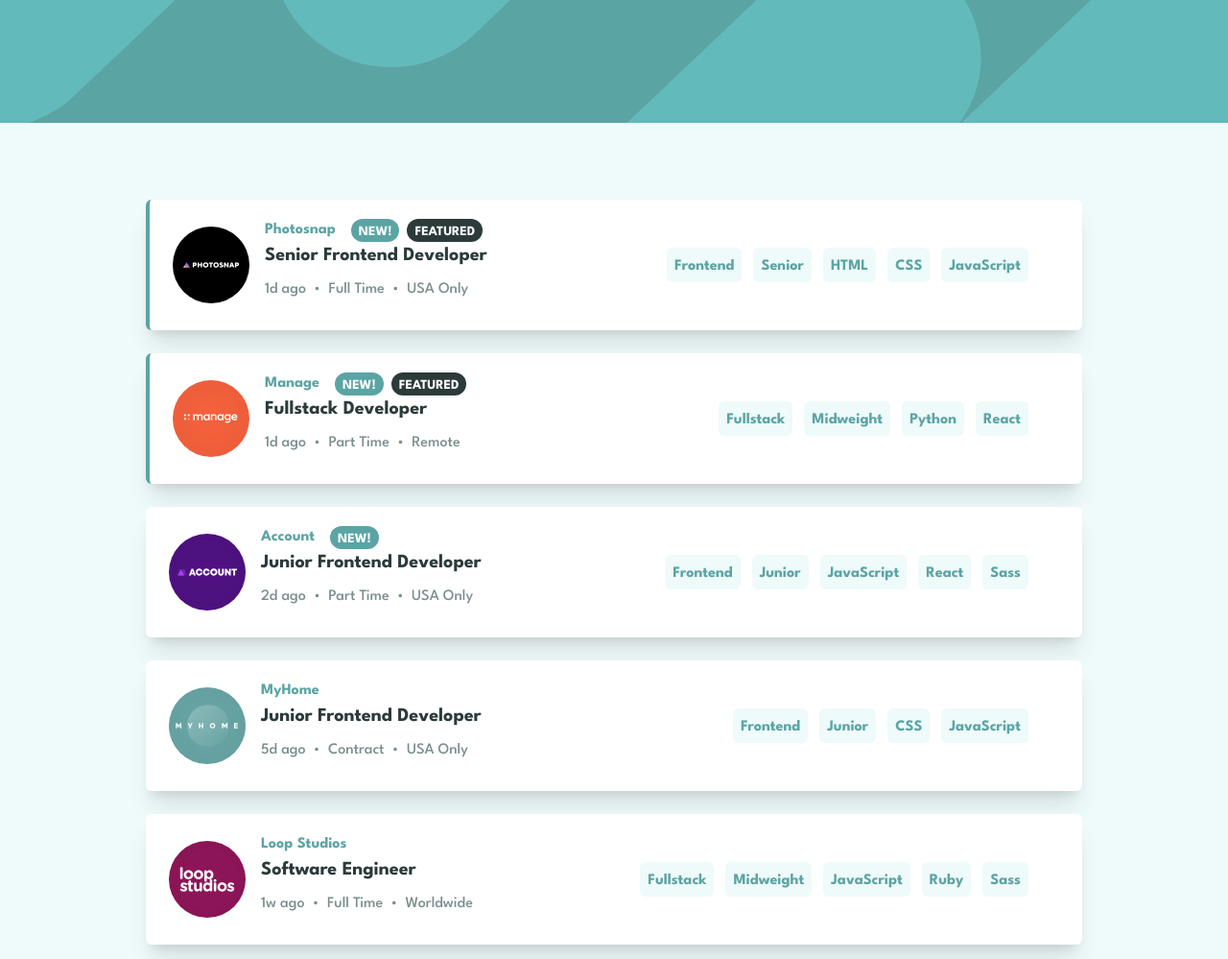
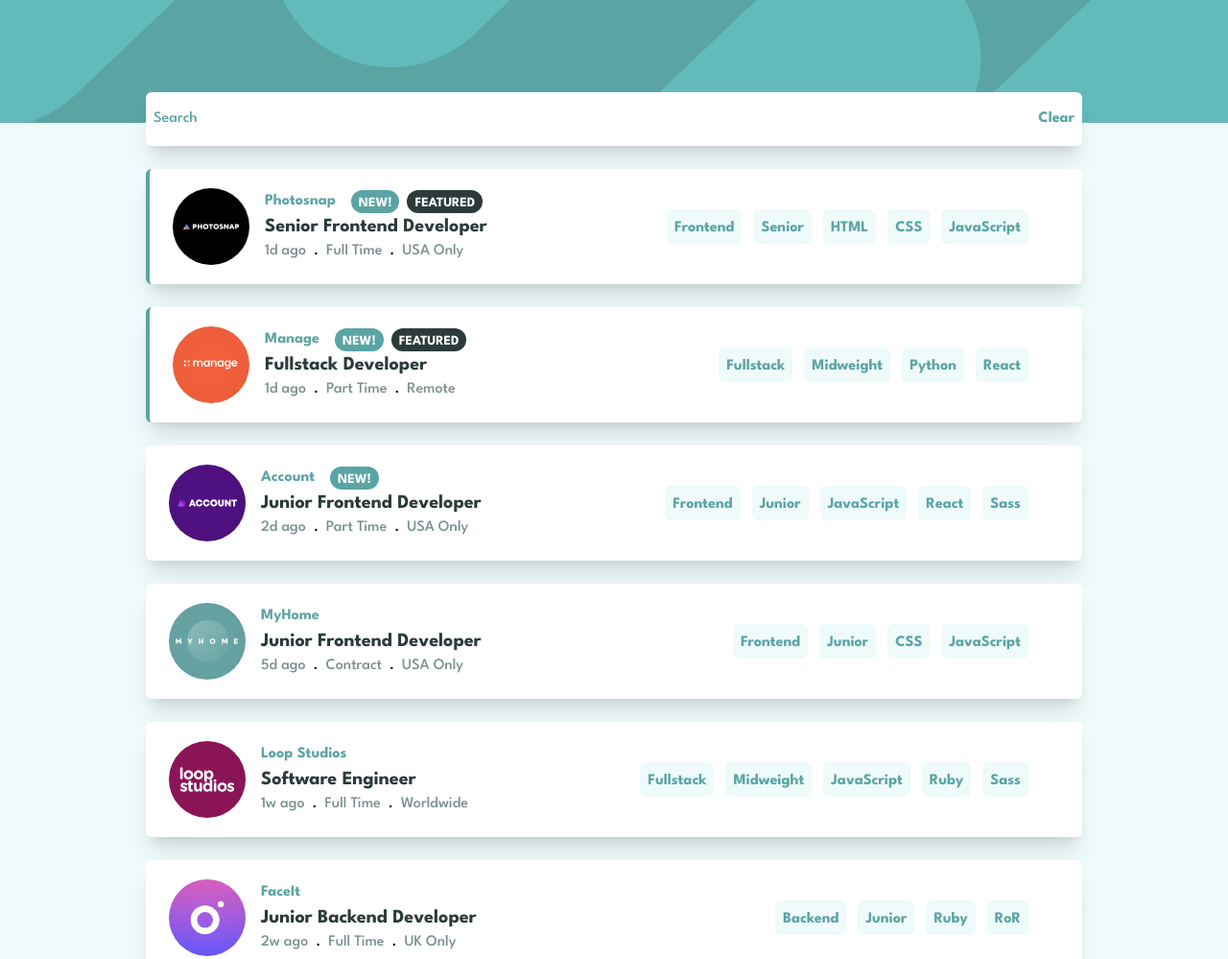
Before and after one commit to MelakuAlehegn/static-job-listings, a website: page src/index.html in a window 1280 px wide. Shown: the top 999 px of the page at 96% size. Drawn offline with Linux system fonts and the light colour scheme.

Commit message:
left buttons click property added

```diff
--- a/src/index.html
+++ b/src/index.html
@@ -18,9 +18,14 @@
   <header class="w-full h-32 bg-desaturatedDarkCyan bg-hero-mobile md:bg-hero-desktop bg-no-repeat bg-cover bg-center">
   </header>
   <!-- Main Section -->
-  <main class="my-14 flex flex-col gap-6" id="main">
+  <main class="mb-14 flex flex-col gap-6" id="main">
     <!-- Filter Section -->
-    <div></div>
+    <div class="bg-white -mt-8 items-center px-2 flex py-4 justify-between shadow-xl  container mx-auto rounded-md">
+      <div class="flex gap-2 flex-wrap" id="search">
+        <h1 class="text-desaturatedDarkCyan">Search</h1>
+      </div>
+      <h1 class="text-desaturatedDarkCyan font-bold hover:underline cursor-pointer">Clear</h1>
+    </div>
     <!-- Cards Sections -->
     <!-- <div
       class="bg-white pl-4 flex flex-col md:flex-row md:justify-between md:py-5 md:px-6 md:items-center gap-2 justify-between shadow-xl  container mx-auto border-l-4 rounded-md pb-3 border-l-desaturatedDarkCyan">
@@ -34,7 +39,8 @@
               <p class="bg-veryDarkGrayishCyan uppercase rounded-full px-2 pt-1 text-sm">Featured</p>
             </div>
           </div>
-          <p class="text-veryDarkGrayishCyan font-bold md:text-xl">Senior Frontend Developer</p>
+          <p class="text-veryDarkGrayishCyan font-bold md:text-xl hover:text-desaturatedDarkCyan">Senior Frontend
+            Developer</p>
           <div class="flex gap-2 items-center">
             <p class="text-darkGrayishCyan">1d ago</p>
             <p class="text-darkGrayishCyan mb-3 text-2xl">.</p>
@@ -46,7 +52,8 @@
       </div>
       <hr class="h-[1px] bg-darkGrayishCyan border-none w-11/12 md:hidden ">
       <div class="flex flex-wrap gap-3 pr-8  md:flex-nowrap md:float-right">
-        <p class="font-bold text-desaturatedDarkCyan bg-lightGreyishCyanBg px-2 pt-2 pb-1 rounded-md cursor-pointer">
+        <p
+          class="hover:text-white hover:bg-desaturatedDarkCyan font-bold text-desaturatedDarkCyan bg-lightGreyishCyanBg px-2 pt-2 pb-1 rounded-md cursor-pointer">
           Frontend</p>
         <p class="font-bold text-desaturatedDarkCyan bg-lightGreyishCyanBg px-2 pt-2 pb-1 rounded-md cursor-pointer">
           Senior</p>
--- a/src/js/main.js
+++ b/src/js/main.js
@@ -1,74 +1,155 @@
 fetch('./js/data.json')
     .then(response => response.json())
     .then(data => {
-        console.log(data)
-        const mainElement = document.getElementById('main')
-        const html = data.map(obj => {
-            //  destructure data to use in html
-            const { id, company, logo, isnew, featured, position, role, level, postedAt, contract, location, languages, tools } = obj
-            //  create main div
+        // sort the object so that featured are on the top
+        data.sort((a, b) => {
+            if (a.featured && !b.featured) {
+                return -1;
+            } else if (!a.featured && b.featured) {
+                return 1;
+            } else {
+                return 0;
+            }
+        });
+        const mainElement = document.getElementById('main');
+        data.forEach(obj => {
+            // destructure vars from obj
+
+            const { id, company, logo, isnew, featured, position, role, level, postedAt, contract, location, languages, tools } = obj;
+            // create root element for each card
             const createElem = document.createElement('div');
-            // set id for each divs
-            createElem.setAttribute('id', `${id}`)
-            console.log(createElem)
-            createElem.className = 'bg-white pl-4 flex flex-col md:flex-row md:justify-between md:py-5 md:px-6 md:items-center gap-2 justify-between shadow-xl  container mx-auto rounded-md pb-3'
+            createElem.setAttribute('id', id);
+            createElem.className = 'bg-white pl-4 flex flex-col md:flex-row md:justify-between md:py-5 md:px-6 md:items-center gap-2 justify-between shadow-xl  container mx-auto rounded-md pb-3';
+            // check if featured exists
+            if (featured) {
+                createElem.classList.add('border-l-4', 'border-l-desaturatedDarkCyan');
+            }
+            // create left aligned elements container
+            const innerDiv = document.createElement('div');
+            innerDiv.className = 'flex flex-col gap-2 md:mr-7 md:flex-row md:gap-4 md:items-center';
+            // crate company profile img
+            const profileImg = document.createElement('img');
+            profileImg.className = 'w-12 -mt-6 md:mt-0 md:w-20';
+            profileImg.src = logo;
+            innerDiv.appendChild(profileImg);
+            // create div for left text
+            const innerDivContent = document.createElement('div');
+            innerDivContent.className = 'flex flex-col items-start justify-start';
+
+            const textTop = document.createElement('div');
+            textTop.className = 'flex items-center'
+            innerDivContent.appendChild(textTop)
+            // company name
+            const companyElement = document.createElement('p');
+            companyElement.className = 'text-desaturatedDarkCyan font-bold mr-4 md:text-md';
+            companyElement.textContent = company;
+
+            const featuredElement = document.createElement('div');
+            featuredElement.className = 'flex font-bold text-white items-center';
+
+            if (isnew) {
+                const newElement = document.createElement('p');
+                newElement.className = 'bg-desaturatedDarkCyan uppercase rounded-full px-2 pt-1 text-sm mr-2';
+                newElement.textContent = 'New!';
+                featuredElement.appendChild(newElement);
+            }
 
             if (featured) {
-                createElem.classList.add('border-l-4', 'border-l-desaturatedDarkCyan')
+                const featuredElementp = document.createElement('p');
+                featuredElementp.className = 'bg-veryDarkGrayishCyan uppercase rounded-full px-2 pt-1 text-sm';
+                featuredElementp.textContent = 'Featured';
+                featuredElement.appendChild(featuredElementp);
             }
-            // create inner div
-            const innerDiv = document.createElement('div')
-            innerDiv.className = 'flex flex-col gap-2 md:mr-7 md:flex-row md:gap-4 md:items-center'
-            // create image
-            const profileImg = document.createElement('img')
-            profileImg.className = 'w-12 -mt-6 md:mt-0 md:w-20'
-            profileImg.src = `${logo}`
-            innerDiv.appendChild(profileImg)
-            // create innerdiv content
-            const innerDivContent = document.createElement('div')
-            innerDivContent.className = 'flex flex-col items-start justify-start'
-            // create div inside innerdivContent
-            const nestedElements = `
-                        <div class="flex items-center">
-                            <p class="text-desaturatedDarkCyan font-bold mr-4 md:text-md">${company}</p>
-                            <div class="flex font-bold text-white items-center">
-                            ${isnew ? '<p class="bg-desaturatedDarkCyan uppercase rounded-full px-2 pt-1 text-sm mr-2">New!</p>' : ''}
-                            ${featured ? '<p class="bg-veryDarkGrayishCyan uppercase rounded-full px-2 pt-1 text-sm" > Featured</p>' : ''}
-                            </div >
-                        </div >
-                        <p class="text-veryDarkGrayishCyan font-bold md:text-xl">${position}</p>
-                        <div class="flex gap-2 items-center">
-                            <p class="text-darkGrayishCyan">${postedAt}</p>
-                            <p class="text-darkGrayishCyan mb-3 text-2xl">.</p>
-                            <p class="text-darkGrayishCyan">${contract}</p>
-                            <p class="text-darkGrayishCyan mb-3 text-2xl">.</p>
-                            <p class="text-darkGrayishCyan">${location}</p>
-                        </div>
-                                `;
-            innerDivContent.innerHTML = nestedElements
-            innerDiv.appendChild(innerDivContent)
-            createElem.appendChild(innerDiv)
-            // create hr element
+            // create position element
+            const positionElement = document.createElement('p');
+            positionElement.className = 'text-veryDarkGrayishCyan font-bold md:text-xl cursor-pointer hover:text-desaturatedDarkCyan';
+            positionElement.textContent = position;
+
+            const locationElement = document.createElement('div');
+            locationElement.className = 'flex gap-2 items-center';
+
+            const postedAtElement = document.createElement('p');
+            postedAtElement.className = 'text-darkGrayishCyan';
+            postedAtElement.textContent = postedAt;
+
+            const contractElement = document.createElement('p');
+            contractElement.className = 'text-darkGrayishCyan';
+            contractElement.textContent = contract;
+
+            const locationTextElement = document.createElement('p');
+            locationTextElement.className = 'text-darkGrayishCyan';
+            locationTextElement.textContent = location;
+
+            locationElement.appendChild(postedAtElement);
+            locationElement.appendChild(document.createTextNode('.'));
+            locationElement.appendChild(contractElement);
+            locationElement.appendChild(document.createTextNode('.'));
+            locationElement.appendChild(locationTextElement);
+
+            textTop.appendChild(companyElement);
+            textTop.appendChild(featuredElement);
+            innerDivContent.appendChild(positionElement);
+            innerDivContent.appendChild(locationElement);
+
+            innerDiv.appendChild(innerDivContent);
+            createElem.appendChild(innerDiv);
+
             const hrElement = document.createElement('hr');
-            hrElement.classList.add('h-[1px]', 'bg-darkGrayishCyan', 'border-none', 'w-11/12', 'md:hidden');
-            // Create the third inner div element
+            hrElement.className = 'h-[1px] bg-darkGrayishCyan border-none w-11/12 md:hidden';
+            createElem.appendChild(hrElement);
+
             const thirdInnerDivElement = document.createElement('div');
-            thirdInnerDivElement.classList.add('flex', 'flex-wrap', 'gap-3', 'pr-8', 'md:flex-nowrap', 'md:float-right');
-            // Create the nested elements within the third inner div
-            const nestedElements2 = `
-                <p class="font-bold text-desaturatedDarkCyan bg-lightGreyishCyanBg px-2 pt-2 pb-1 rounded-md cursor-pointer">${role}</p>
-                <p class="font-bold text-desaturatedDarkCyan bg-lightGreyishCyanBg px-2 pt-2 pb-1 rounded-md cursor-pointer">${level}</p>
-                ${languages.map(lang => `<p class="font-bold text-desaturatedDarkCyan bg-lightGreyishCyanBg px-2 pt-2 pb-1 rounded-md cursor-pointer">${lang}</p>`).join('')}
-                ${tools.map(lang => `<p class="font-bold text-desaturatedDarkCyan bg-lightGreyishCyanBg px-2 pt-2 pb-1 rounded-md cursor-pointer">${lang}</p>`).join('')}
-            `;
+            thirdInnerDivElement.className = 'flex flex-wrap gap-3 pr-8 md:flex-nowrap md:float-right';
 
-            thirdInnerDivElement.innerHTML = nestedElements2;
-            createElem.appendChild(hrElement);
+            const roleElement = document.createElement('p');
+            roleElement.className = 'font-bold text-desaturatedDarkCyan bg-lightGreyishCyanBg px-2 pt-2 pb-1 rounded-md cursor-pointer hover:text-white hover:bg-desaturatedDarkCyan clickedP';
+            roleElement.textContent = role;
+
+            const levelElement = document.createElement('p');
+            levelElement.className = 'font-bold text-desaturatedDarkCyan bg-lightGreyishCyanBg px-2 pt-2 pb-1 rounded-md cursor-pointer hover:text-white hover:bg-desaturatedDarkCyan clickedP';
+            levelElement.textContent = level;
+
+            thirdInnerDivElement.appendChild(roleElement);
+            thirdInnerDivElement.appendChild(levelElement);
+
+            languages.forEach(lang => {
+                const langElement = document.createElement('p');
+                langElement.className = 'font-bold text-desaturatedDarkCyan bg-lightGreyishCyanBg px-2 pt-2 pb-1 rounded-md cursor-pointer hover:text-white hover:bg-desaturatedDarkCyan clickedP';
+                langElement.textContent = lang;
+                thirdInnerDivElement.appendChild(langElement);
+            });
+
+            tools.forEach(tool => {
+                const toolElement = document.createElement('p');
+                toolElement.className = 'font-bold text-desaturatedDarkCyan bg-lightGreyishCyanBg px-2 pt-2 pb-1 rounded-md cursor-pointer hover:text-white hover:bg-desaturatedDarkCyan clickedP';
+                toolElement.textContent = tool;
+                thirdInnerDivElement.appendChild(toolElement);
+            });
+
+
+
             createElem.appendChild(thirdInnerDivElement);
-            console.log(createElem)
-            mainElement.appendChild(createElem)
+
+            mainElement.appendChild(createElem);
         });
+        const clickedP = document.querySelectorAll('.clickedP')
+        const searchDiv = document.getElementById('search')
+        console.log(clickedP)
+        clickedP.forEach(p => {
+            p.addEventListener('click', () => {
+                const content = p.textContent
+
+                const existingP = searchDiv.querySelector(`p[data-content="${content}"]`)
+                if (!existingP) {
+                    const newElement = document.createElement('p');
+                    newElement.className = 'font-bold text-desaturatedDarkCyan bg-lightGreyishCyanBg px-2 pt-2 pb-1 rounded-md cursor-pointer hover:text-white hover:bg-desaturatedDarkCyan'
+                    newElement.textContent = content
+                    newElement.setAttribute('data-content', content);
+                    searchDiv.insertBefore(newElement, searchDiv.children[1])
+                }
+            })
+        })
     })
     .catch(error => {
-        console.error('Error fetching the JSON file:', error);
+        console.error('Error:', error);
     });
```
Also changed, not shown: css/output.css.
